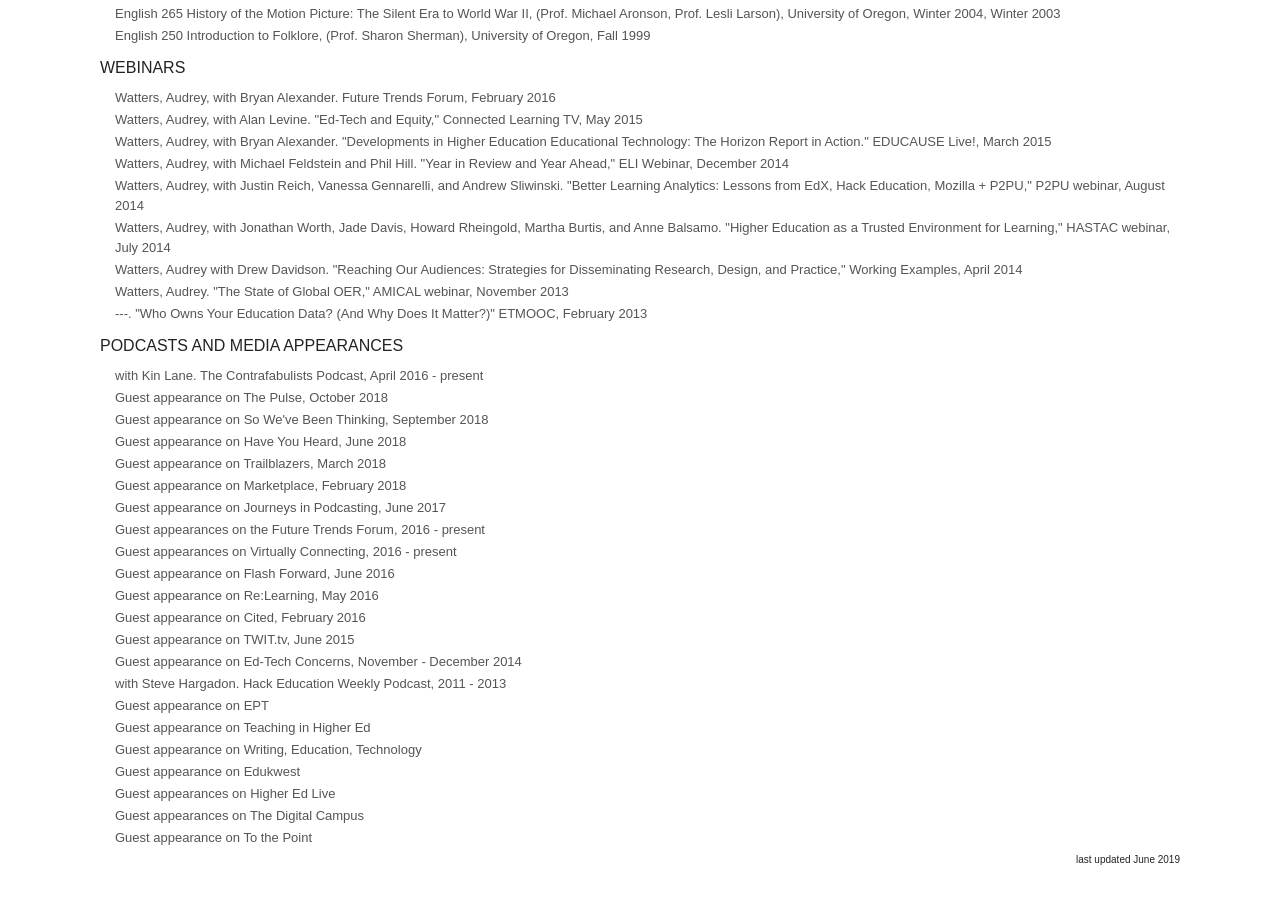
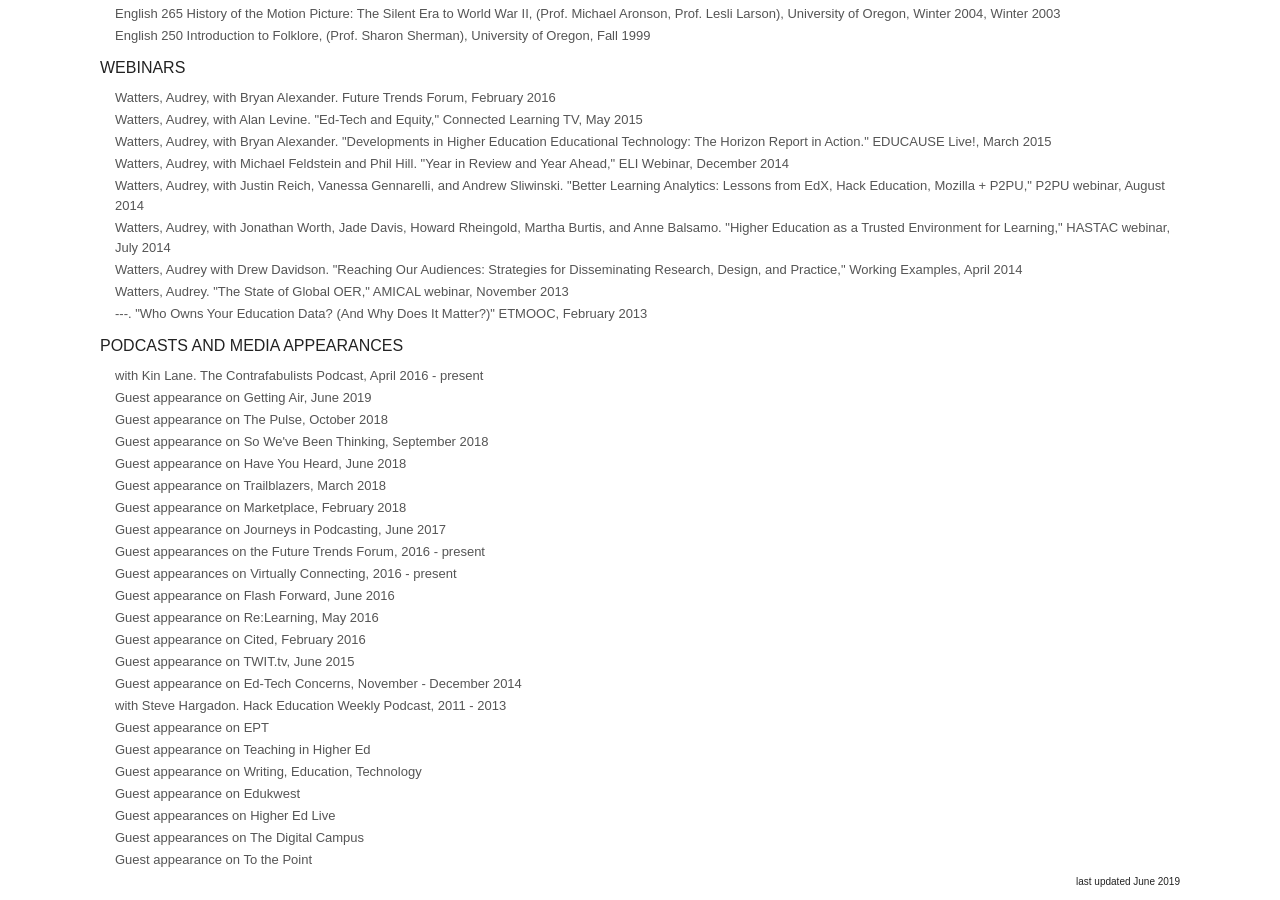
Before and after one commit to audreywatters/cv, a Jekyll site: the page cv.html, which Jekyll copies as it is, in a window 1280 px wide and 900 px high, scrolled down 5756 px. Built offline with Jekyll 4.4.1, drawn with Linux system fonts in a browser that asks for light colours; before the commit the page ends 6634 px from its top, so only the background shows below that.

Commit message:
Update CV

```diff
--- a/cv.html
+++ b/cv.html
@@ -327,6 +327,7 @@
 
 <h3>Podcasts and Media Appearances</h3>
 <p>with Kin Lane. The Contrafabulists Podcast, April 2016 - present</p>
+<p>Guest appearance on Getting Air, June 2019</p>
 <p>Guest appearance on The Pulse, October 2018</p>
 <p>Guest appearance on So We've Been Thinking, September 2018</p>
 <p>Guest appearance on Have You Heard, June 2018</p>
```
